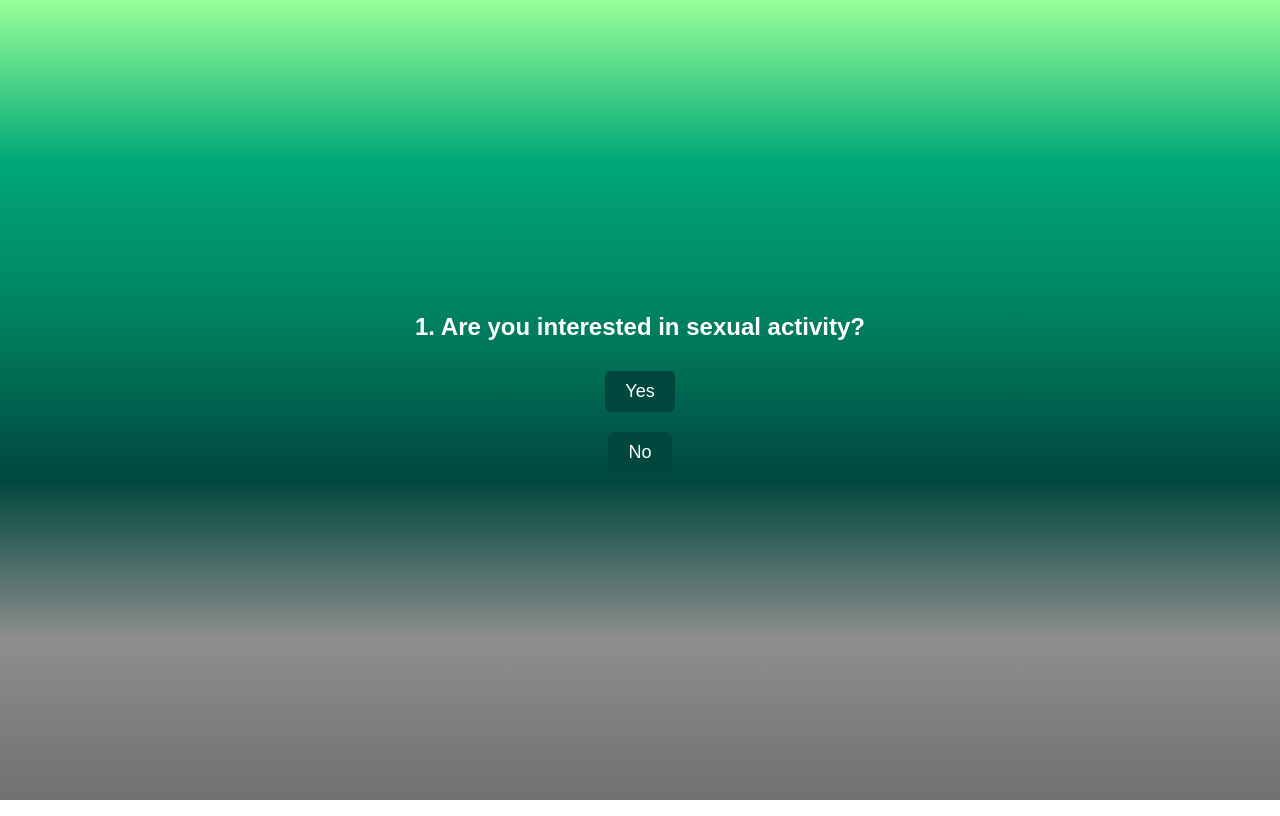
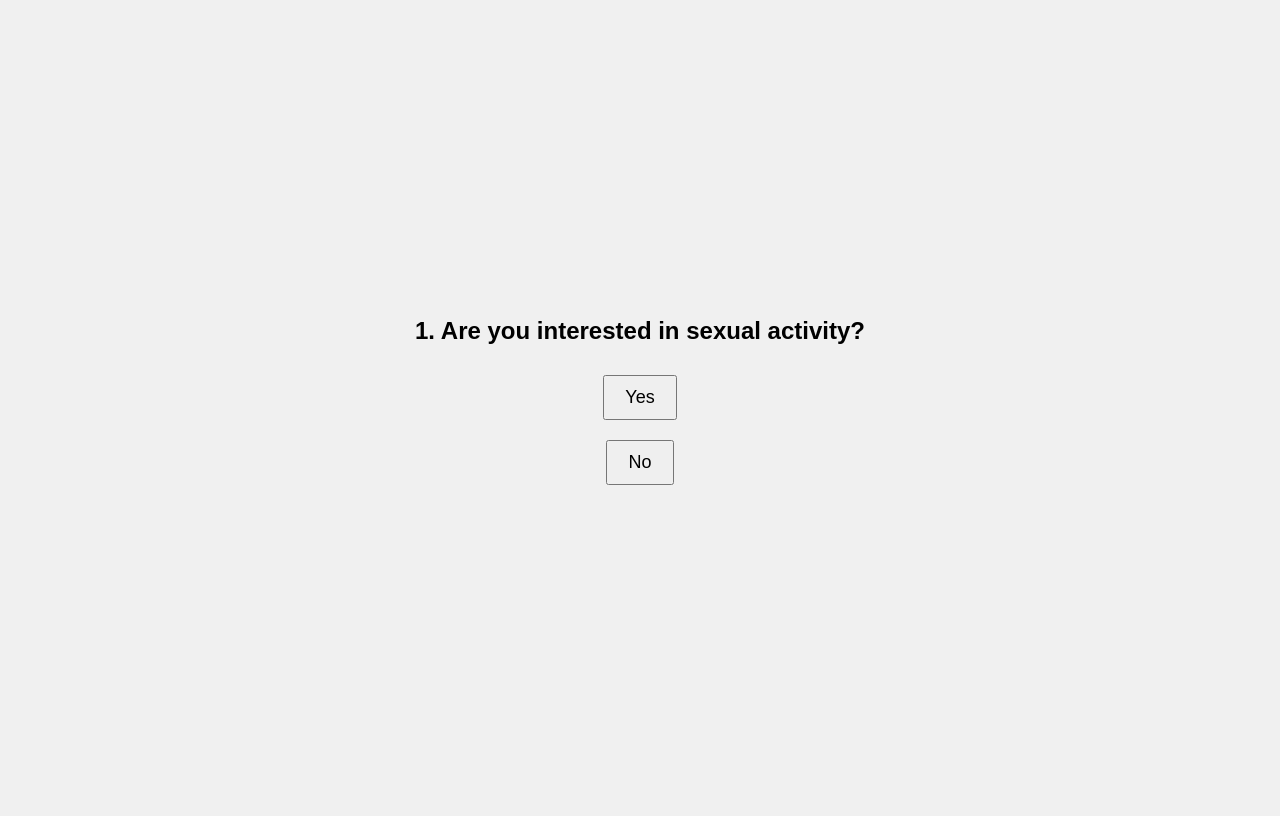
Before and after one commit to Kirseline/allossesuale, a plain HTML site: page index.html in a window 1280 px wide. Drawn offline with Linux system fonts and the light colour scheme.

Commit message:
Update index.html

```diff
--- a/index.html
+++ b/index.html
@@ -12,17 +12,7 @@
       justify-content: center;
       align-items: center;
       height: 100vh;
-      margin: 0;
-      background: linear-gradient(
-        180deg,
-        #98ff98 0%,
-        #00a877 20%,
-        #008060 40%,
-        #00473e 60%,
-        #8e8e8e 80%,
-        #707070 100%
-      );
-      color: white;
+      background-color: #f0f0f0;
     }
 
     h1 {
@@ -35,20 +25,12 @@
       margin: 10px;
       font-size: 18px;
       cursor: pointer;
-      background-color: #00473e;
-      color: white;
-      border: none;
-      border-radius: 5px;
-      transition: background-color 0.3s ease;
-    }
-
-    button:hover {
-      background-color: #00a877;
     }
 
     .result {
       margin-top: 20px;
       font-size: 20px;
+      color: blue;
     }
   </style>
 </head>
```
